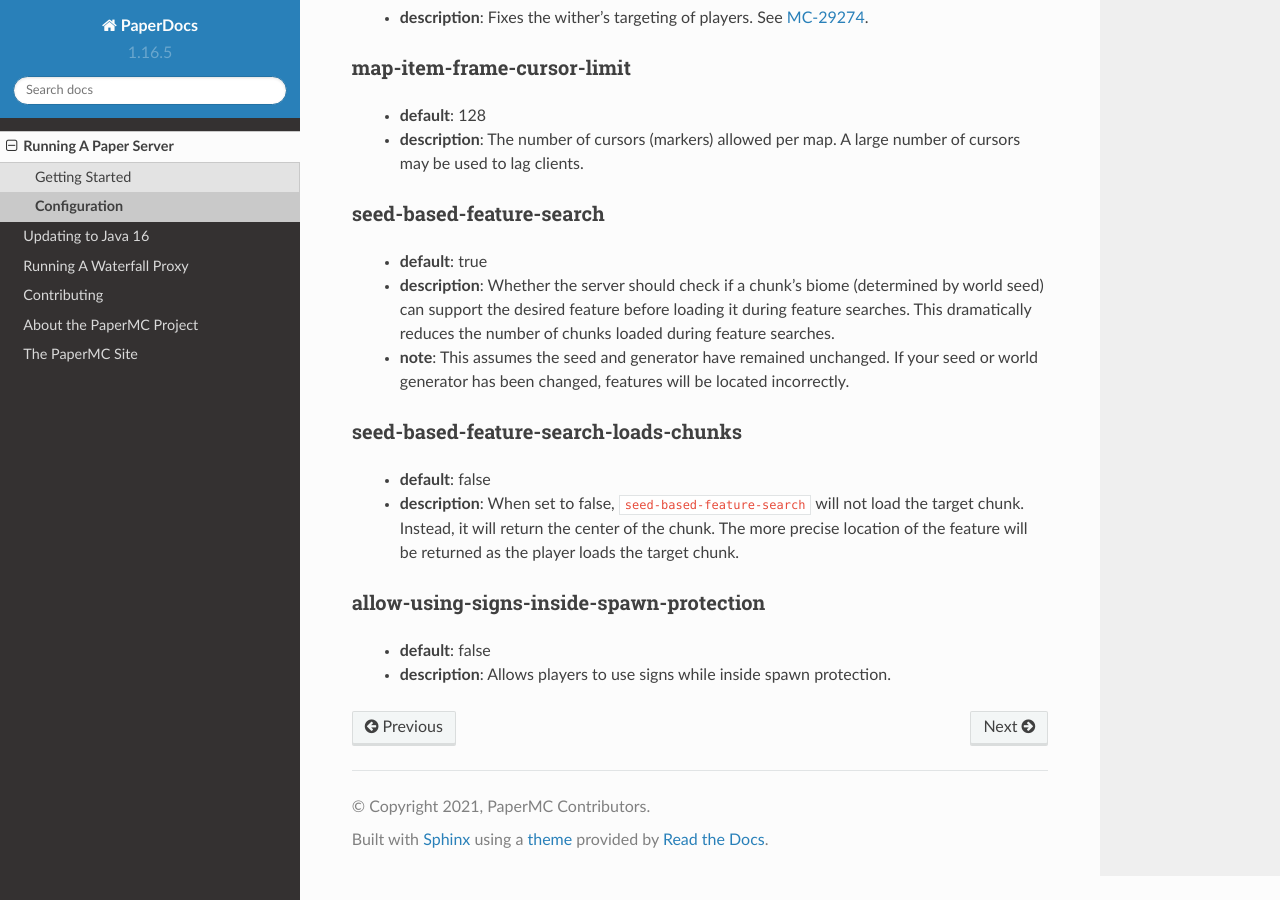
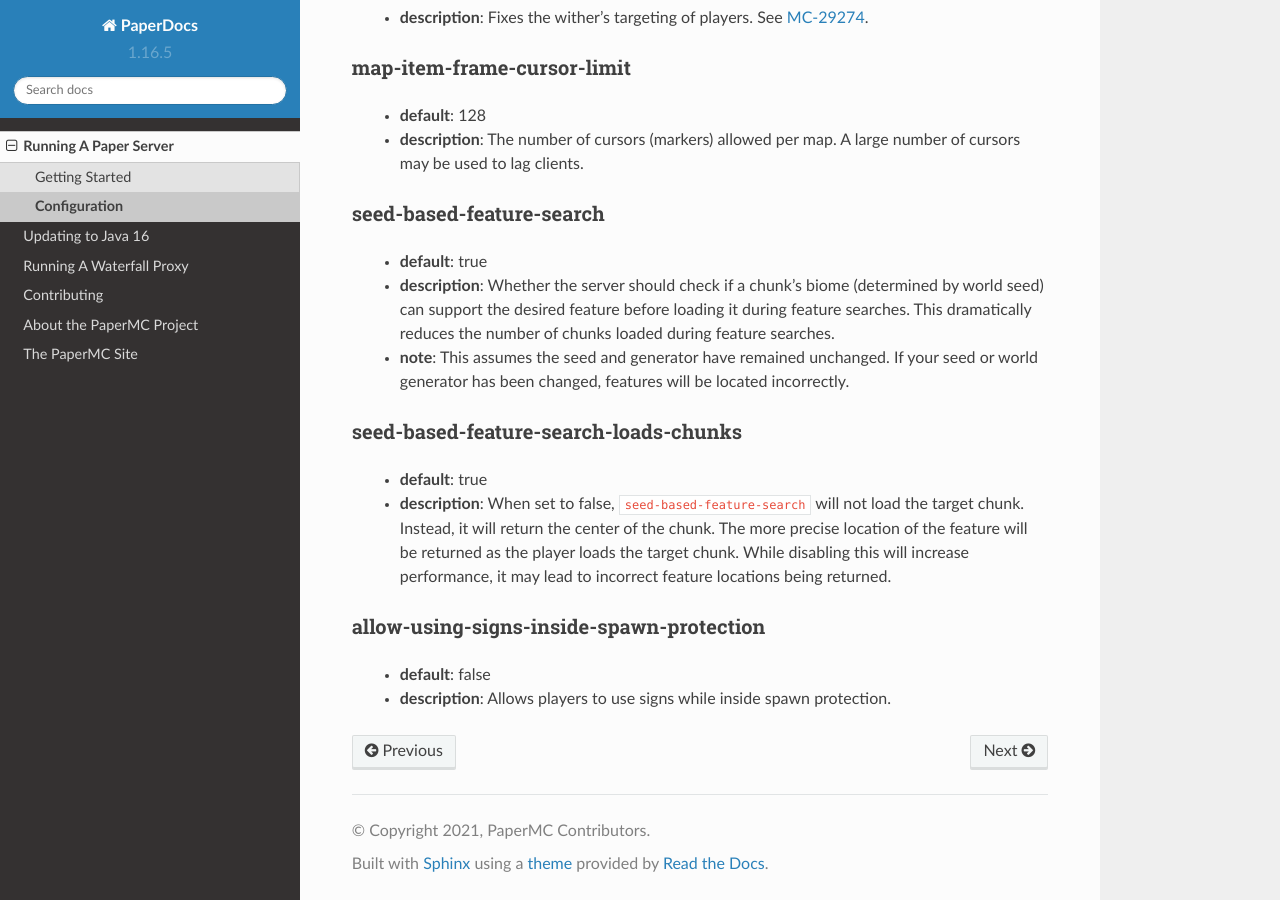
Before and after one commit to PaperMC/PaperDocs, a Sphinx documentation site: the page built from source/server/configuration.rst, in a window 1280 px wide and 900 px high, scrolled down 26166 px. Built offline with Sphinx 7.4.7 and the Read the Docs theme 2.0.0, drawn with Linux system fonts in a browser that asks for light colours; pages that are not in the unit, such as notebooks, are missing from menus.

Commit message:
Update `seed-based-feature-search-loads-chunks` to reflect https://github.com/PaperMC/Paper/commit/903fa9a33fcaab03e67343d010558c738bcea84e

```diff
--- a/source/server/configuration.rst
+++ b/source/server/configuration.rst
@@ -1134,11 +1134,12 @@ seed-based-feature-search
 
 seed-based-feature-search-loads-chunks
 ~~~~~~~~~~~~~~~~~~~~~~~~~~~~~~~~~~~~~~
-   - **default**: false
+   - **default**: true
    - **description**: When set to false, ``seed-based-feature-search`` will
      not load the target chunk. Instead, it will return the center of the
      chunk. The more precise location of the feature will be returned as the
-     player loads the target chunk.
+     player loads the target chunk. While disabling this will increase
+     performance, it may lead to incorrect feature locations being returned.
 
 allow-using-signs-inside-spawn-protection
 ~~~~~~~~~~~~~~~~~~~~~~~~~~~~~~~~~~~~~~~~~
```
